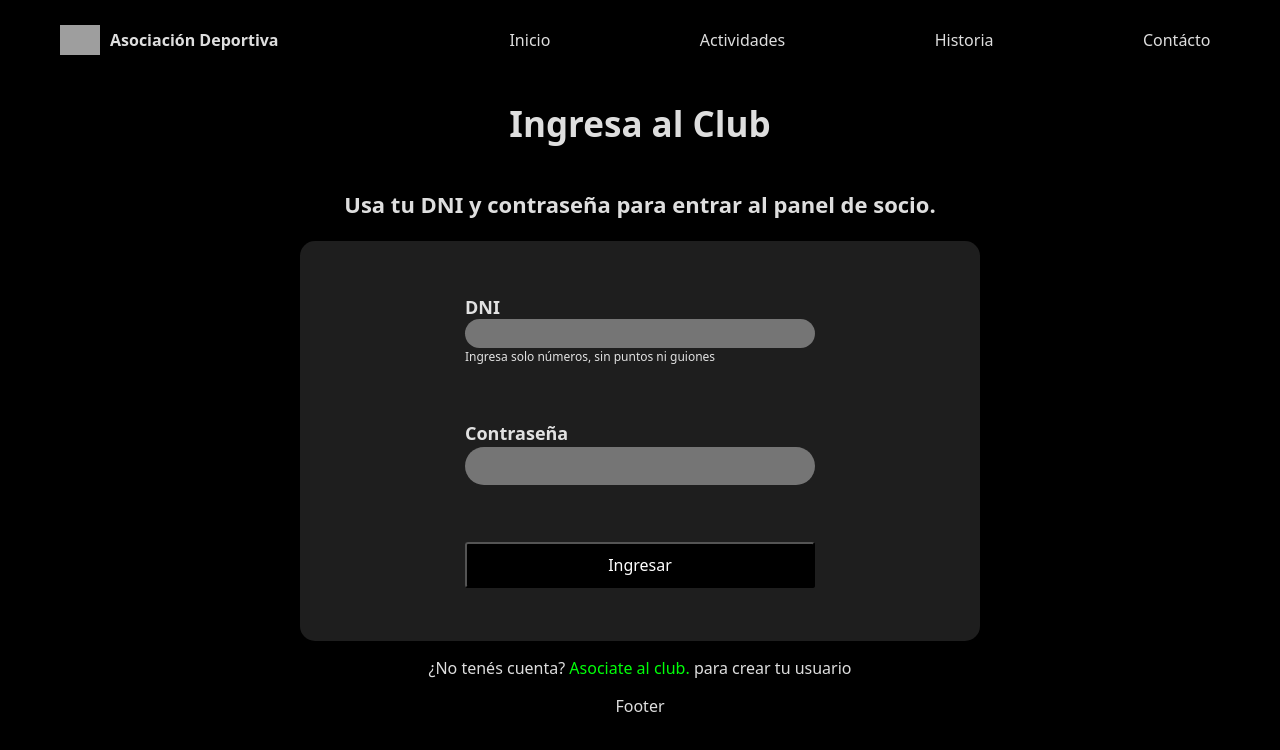
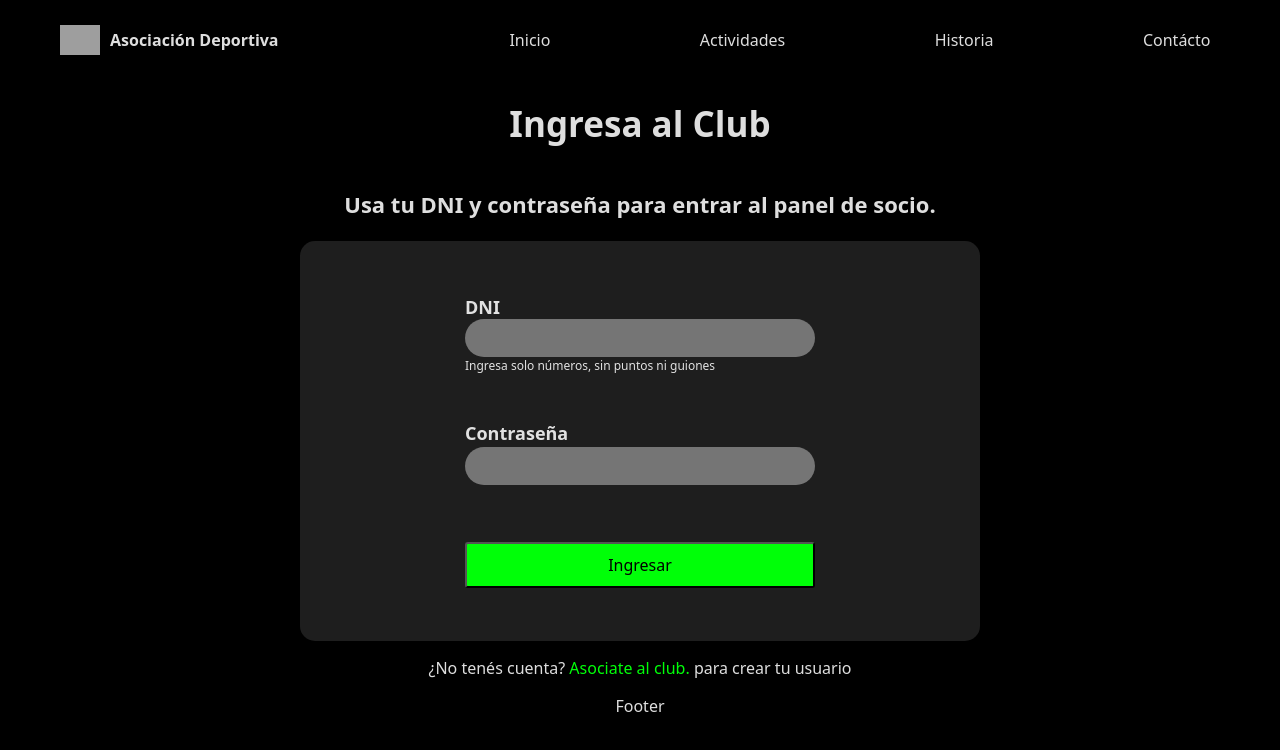
Before and after one commit to JuanPabloRomero00/SAD, a React (Vite) app in the folder frontend/: page /login in a window 1280 px wide. Shown: the top 750 px of the page. Built offline with nearby package versions, Linux system fonts and the light colour scheme; grey boxes are pictures that could not be loaded.

Commit message:
modificacion del /login

```diff
--- a/frontend/src/index.css
+++ b/frontend/src/index.css
@@ -245,6 +245,7 @@ button:focus-visible {
   box-sizing: border-box;
   height: 38px;
   max-width: 350px;
+  min-height: 38px;
   padding: 0 14px;
   color: white;
   background-color: #757575;
@@ -261,7 +262,7 @@ button:focus-visible {
 }
 
 
-.loginButton {
+.logeoButton {
   background-color: #00ff08;
   width: 350px;
   display: flex;
--- a/frontend/src/pages/Login.jsx
+++ b/frontend/src/pages/Login.jsx
@@ -23,8 +23,8 @@ function Login() {
     <input className='loginInput' label="Altura" type='string' />
   </div>
 
-    <div className='loginButton'>
-        <button className='loginButton'>Ingresar</button>
+    <div >
+        <button className='logeoButton'>Ingresar</button>
     </div>
     </div>
      </div>
```
